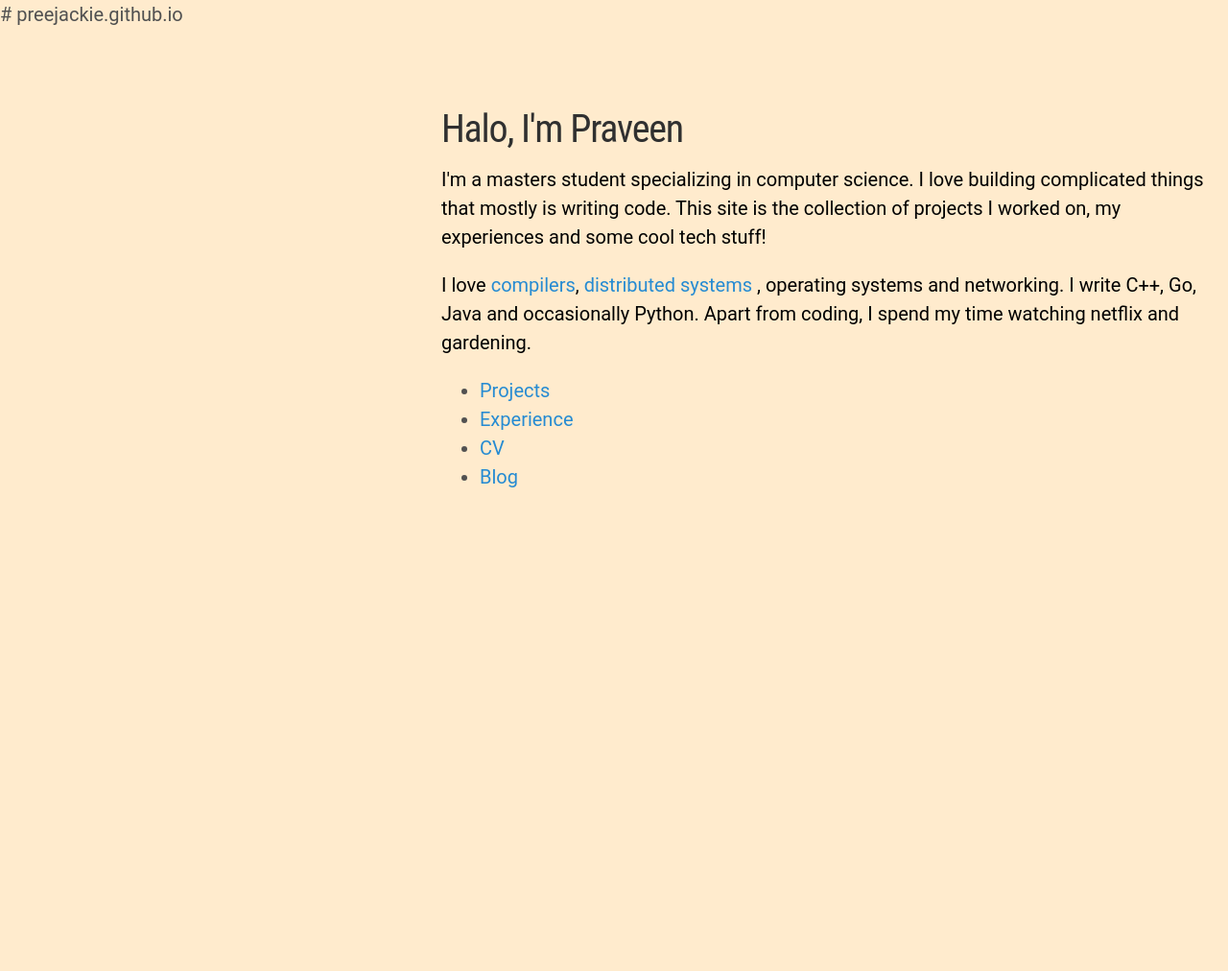
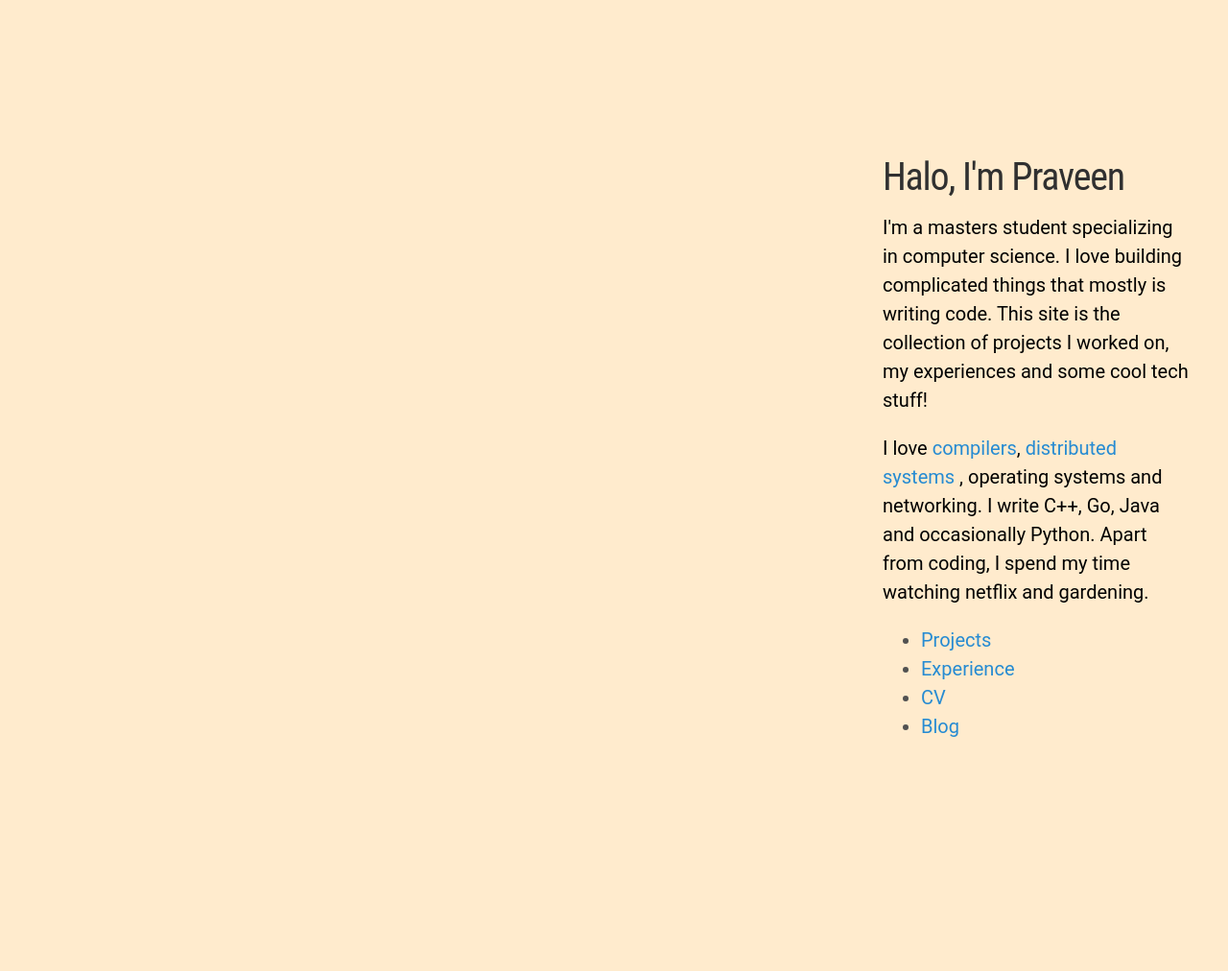
Before and after one commit to preejackie/preejackie.github.io, a Jekyll site: the page built from index.html, in a window 1280 px wide. Shown: the whole page at 96% size. Built offline with Jekyll 4.4.1, drawn with Linux system fonts in a browser that asks for light colours; before the commit the page ends 900 px from its top, so only the background shows below that.

Commit message:
Update index.html

```diff
--- a/index.html
+++ b/index.html
@@ -1,18 +1,7 @@
-# preejackie.github.io
-<!DOCTYPE html>
-<html>
-	<head>
-		<title>Praveen Velliengiri</title>
-		<!-- link to main stylesheet -->
-		<!--link rel="stylesheet" type="text/css" href="/css/site.css" -->
-		<link rel="stylesheet" href="/css/site.css"
-		<link rel="stylesheet" href="/css/col.css"
-	</head>
-
-	<!--body style="background-color:PALETURQUOISE;" -->
-	<body style="background-color:BLANCHEDALMOND;" >
-
-
+---
+layout: default
+title: Praveen Velliengiri
+---
 		<div class="content container">
     		<div class="page">
         		<h1 class="page-title">Halo, I'm Praveen</h1>
@@ -46,6 +35,3 @@
 		</nav>
     		</div><!-- /.page -->
 		</div><!-- /.container -->
-
-	</body>
-</html>
```
